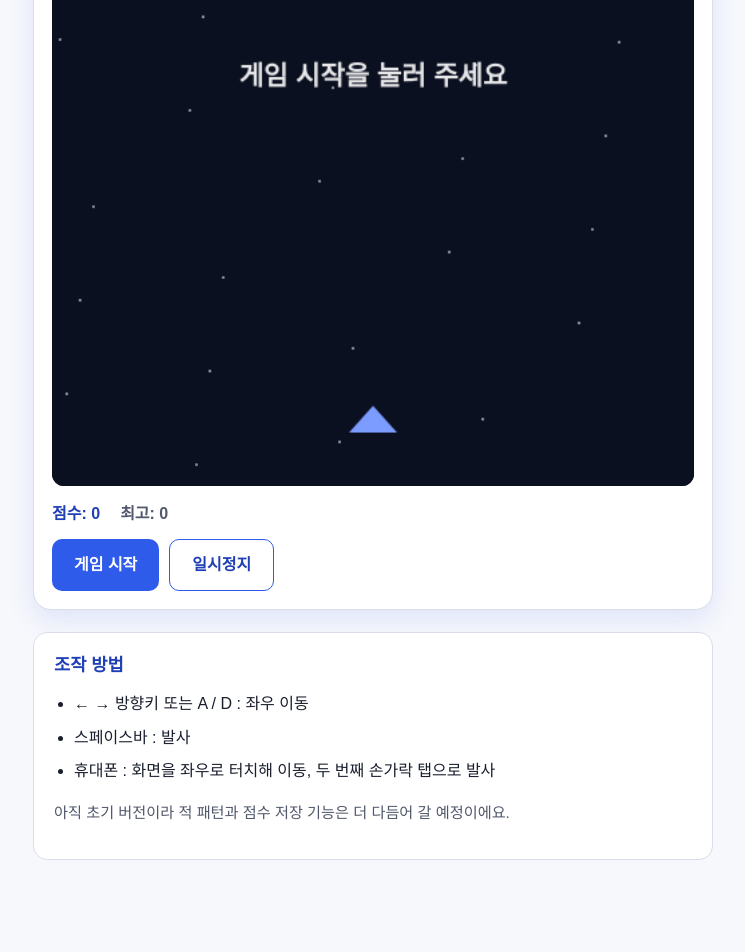
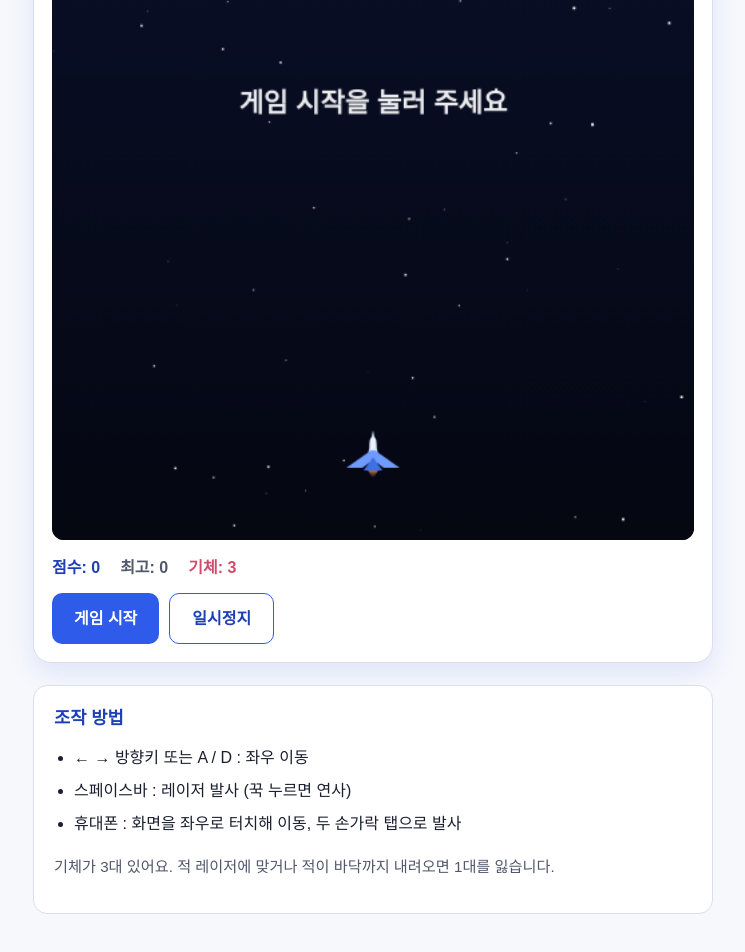
Before and after one commit to goodmin-hue/goodmin-hue.github.io, a website: page galaga.html in a window 1280 px wide. Shown: the part 538-1490 px from the top of the page, without its empty margins (267-1012 px from the left). Before the commit the page ends 1458 px from the top, so only its background shows below. Drawn offline with Linux system fonts and the light colour scheme.

Commit message:
갤러그 게임 개편: 전투기/적기 모양, 레이저 발사, 속도 완화, 비주얼 보강

```diff
--- a/galaga.html
+++ b/galaga.html
@@ -3,7 +3,7 @@
 <head>
   <meta charset="UTF-8">
   <meta name="viewport" content="width=device-width, initial-scale=1">
-  <meta name="description" content="김민재의 작업 노트 안에서 즐기는 간단한 갤러그 미니 게임">
+  <meta name="description" content="김민재의 작업 노트 안에서 즐기는 갤러그 스타일 전투기 슈팅 미니 게임">
   <title>갤러그 미니 게임 — 김민재의 작업 노트</title>
   <style>
     :root{
@@ -19,9 +19,7 @@
     a{ color:var(--accent-dark); }
     a:focus-visible, button:focus-visible{ outline:3px solid var(--accent); outline-offset:3px; }
 
-    header{
-      border-bottom:1px solid var(--line); background:#ffffffee;
-    }
+    header{ border-bottom:1px solid var(--line); background:#ffffffee; }
     .bar{
       max-width:720px; margin:0 auto; padding:14px 20px;
       display:flex; justify-content:space-between; align-items:center; gap:16px;
@@ -39,7 +37,7 @@
       padding:18px; box-shadow:0 10px 26px rgba(47,91,234,.12);
     }
     canvas{
-      display:block; width:100%; height:auto; background:#0b1020;
+      display:block; width:100%; height:auto; background:#060814;
       border-radius:12px; touch-action:none;
     }
 
@@ -49,6 +47,8 @@
     }
     .hud .score{ color:var(--accent-dark); }
     .hud .best{ color:var(--muted); font-weight:600; }
+    .hud .lives{ color:#d14b6a; }
+    .hud #state{ color:var(--accent-dark); }
 
     .controls{ display:flex; flex-wrap:wrap; gap:10px; margin-top:12px; }
     .btn{
@@ -80,14 +80,15 @@
 
   <main>
     <h1>갤러그 미니 게임</h1>
-    <p class="lead">아직 만드는 중인 간단한 버전이에요. 우주선을 움직여 적을 맞혀 보세요.</p>
+    <p class="lead">전투기를 조종해 적 편대를 레이저로 격추하세요.</p>
 
     <div class="game-wrap">
-      <canvas id="game" width="480" height="600" aria-label="갤러그 미니 게임 화면" role="img"></canvas>
+      <canvas id="game" width="480" height="640" aria-label="갤러그 스타일 전투기 슈팅 게임 화면" role="img"></canvas>
 
       <div class="hud">
         <span class="score">점수: <span id="score">0</span></span>
         <span class="best">최고: <span id="best">0</span></span>
+        <span class="lives">기체: <span id="lives">3</span></span>
         <span id="state" aria-live="polite"></span>
       </div>
 
@@ -101,10 +102,10 @@
       <h2>조작 방법</h2>
       <ul>
         <li>← → 방향키 또는 A / D : 좌우 이동</li>
-        <li>스페이스바 : 발사</li>
-        <li>휴대폰 : 화면을 좌우로 터치해 이동, 두 번째 손가락 탭으로 발사</li>
+        <li>스페이스바 : 레이저 발사 (꾹 누르면 연사)</li>
+        <li>휴대폰 : 화면을 좌우로 터치해 이동, 두 손가락 탭으로 발사</li>
       </ul>
-      <p class="note">아직 초기 버전이라 적 패턴과 점수 저장 기능은 더 다듬어 갈 예정이에요.</p>
+      <p class="note">기체가 3대 있어요. 적 레이저에 맞거나 적이 바닥까지 내려오면 1대를 잃습니다.</p>
     </section>
   </main>
 
@@ -116,51 +117,65 @@
 
       var scoreEl = document.getElementById("score");
       var bestEl = document.getElementById("best");
+      var livesEl = document.getElementById("lives");
       var stateEl = document.getElementById("state");
       var startBtn = document.getElementById("start");
       var pauseBtn = document.getElementById("pause");
 
       var BEST_KEY = "galaga_best";
 
-      // 게임 상태
       var running = false, paused = false, over = false;
-      var score = 0;
+      var score = 0, lives = 3, wave = 1;
       var best = Number(localStorage.getItem(BEST_KEY) || 0);
       bestEl.textContent = best;
 
-      var player, bullets, enemies, enemyBullets, keys, spawnTimer, enemyDir, tick;
+      var player, bullets, enemies, enemyBullets, particles, stars;
+      var keys, touchDir, tick, enemyDir, invuln;
 
-      function reset() {
-        player = { x: W / 2, y: H - 50, w: 36, h: 20, speed: 5, cooldown: 0 };
+      // ---- 초기화 ----
+      function makeStars() {
+        stars = [];
+        for (var i = 0; i < 70; i++) {
+          stars.push({
+            x: Math.random() * W,
+            y: Math.random() * H,
+            r: Math.random() * 1.6 + 0.4,
+            sp: Math.random() * 0.6 + 0.3
+          });
+        }
+      }
+
+      function reset(full) {
+        player = { x: W / 2, y: H - 64, w: 40, h: 34, speed: 3.2, cooldown: 0 };
         bullets = [];
         enemies = [];
         enemyBullets = [];
+        particles = [];
         keys = {};
-        spawnTimer = 0;
+        touchDir = 0;
+        tick = 0;
         enemyDir = 1;
-        tick = 0;
-        score = 0;
-        over = false;
-        scoreEl.textContent = "0";
+        invuln = 0;
+        if (full) { score = 0; lives = 3; wave = 1; }
+        scoreEl.textContent = score;
+        livesEl.textContent = lives;
         spawnWave();
       }
 
-      // 적 한 줄 생성
       function spawnWave() {
-        var cols = 7, startX = 50, gapX = 60, startY = 60, gapY = 46;
-        var rows = 3;
+        var cols = 6, rows = 3, startX = 60, gapX = 72, startY = 70, gapY = 54;
         for (var r = 0; r < rows; r++) {
           for (var c = 0; c < cols; c++) {
             enemies.push({
-              x: startX + c * gapX,
-              y: startY + r * gapY,
-              w: 30, h: 22, alive: true
+              x: startX + c * gapX, y: startY + r * gapY,
+              w: 34, h: 28, alive: true,
+              row: r, phase: Math.random() * Math.PI * 2
             });
           }
         }
       }
 
-      function setState(text) { stateEl.textContent = text; }
+      function setState(t) { stateEl.textContent = t; }
 
       function rectsHit(a, b) {
         return a.x < b.x + b.w && a.x + a.w > b.x &&
@@ -169,20 +184,31 @@
 
       function shoot() {
         if (player.cooldown > 0) return;
-        bullets.push({ x: player.x - 2, y: player.y - 14, w: 4, h: 12, speed: 8 });
-        player.cooldown = 14;
+        // 좌우 2줄기 레이저
+        bullets.push({ x: player.x - 11, y: player.y - 18, w: 3, h: 20, speed: 9 });
+        bullets.push({ x: player.x + 8, y: player.y - 18, w: 3, h: 20, speed: 9 });
+        player.cooldown = 10;
       }
 
-      // 입력
+      function burst(x, y, color) {
+        for (var i = 0; i < 14; i++) {
+          var ang = Math.random() * Math.PI * 2;
+          var sp = Math.random() * 3 + 1;
+          particles.push({
+            x: x, y: y,
+            vx: Math.cos(ang) * sp, vy: Math.sin(ang) * sp,
+            life: 1, color: color
+          });
+        }
+      }
+
+      // ---- 입력 ----
       document.addEventListener("keydown", function (e) {
         if (["ArrowLeft", "ArrowRight", " ", "Spacebar"].indexOf(e.key) !== -1) e.preventDefault();
         keys[e.key] = true;
-        if ((e.key === " " || e.key === "Spacebar") && running && !paused && !over) shoot();
       });
       document.addEventListener("keyup", function (e) { keys[e.key] = false; });
 
-      // 터치: 왼쪽 절반=왼쪽 이동, 오른쪽 절반=오른쪽 이동, 추가 탭=발사
-      var touchDir = 0;
       canvas.addEventListener("touchstart", handleTouch, { passive: false });
       canvas.addEventListener("touchmove", handleTouch, { passive: false });
       canvas.addEventListener("touchend", function (e) {
@@ -199,44 +225,53 @@
         if (e.touches.length >= 2) shoot();
       }
 
+      // ---- 업데이트 ----
       function update() {
         tick++;
         if (player.cooldown > 0) player.cooldown--;
+        if (invuln > 0) invuln--;
 
-        // 플레이어 이동
+        for (var si = 0; si < stars.length; si++) {
+          stars[si].y += stars[si].sp;
+          if (stars[si].y > H) { stars[si].y = 0; stars[si].x = Math.random() * W; }
+        }
+
         var left = keys["ArrowLeft"] || keys["a"] || keys["A"] || touchDir === -1;
         var right = keys["ArrowRight"] || keys["d"] || keys["D"] || touchDir === 1;
         if (left) player.x -= player.speed;
         if (right) player.x += player.speed;
         player.x = Math.max(player.w / 2, Math.min(W - player.w / 2, player.x));
 
-        // 내 총알
+        var firing = keys[" "] || keys["Spacebar"];
+        if (firing) shoot();
+
         for (var i = bullets.length - 1; i >= 0; i--) {
           bullets[i].y -= bullets[i].speed;
           if (bullets[i].y + bullets[i].h < 0) bullets.splice(i, 1);
         }
 
-        // 적 이동 (좌우로 움직이다 벽에 닿으면 한 칸 내려옴)
+        // 적 이동: 천천히 좌우로, 가벼운 물결 흔들림
+        var speedX = 0.35 + wave * 0.08;
         var hitEdge = false;
         for (var j = 0; j < enemies.length; j++) {
           var en = enemies[j];
           if (!en.alive) continue;
-          en.x += enemyDir * (0.6 + score * 0.002);
-          if (en.x < 10 || en.x + en.w > W - 10) hitEdge = true;
+          en.x += enemyDir * speedX;
+          if (en.x < 8 || en.x + en.w > W - 8) hitEdge = true;
         }
         if (hitEdge) {
           enemyDir *= -1;
           for (var k = 0; k < enemies.length; k++) {
-            if (enemies[k].alive) enemies[k].y += 16;
+            if (enemies[k].alive) enemies[k].y += 12;
           }
         }
 
-        // 적 발사 (가끔)
-        if (tick % 45 === 0) {
+        // 적 발사: 드물게
+        if (tick % 70 === 0) {
           var alive = enemies.filter(function (e2) { return e2.alive; });
           if (alive.length) {
-            var shooter = alive[Math.floor(Math.random() * alive.length)];
-            enemyBullets.push({ x: shooter.x + shooter.w / 2 - 2, y: shooter.y + shooter.h, w: 4, h: 10, speed: 3.5 });
+            var sh = alive[Math.floor(Math.random() * alive.length)];
+            enemyBullets.push({ x: sh.x + sh.w / 2 - 2, y: sh.y + sh.h, w: 4, h: 14, speed: 2.6 + wave * 0.15 });
           }
         }
         for (var b = enemyBullets.length - 1; b >= 0; b--) {
@@ -244,12 +279,13 @@
           if (enemyBullets[b].y > H) enemyBullets.splice(b, 1);
         }
 
-        // 충돌: 내 총알 vs 적
+        // 내 레이저 vs 적
         for (var bi = bullets.length - 1; bi >= 0; bi--) {
           for (var ei = 0; ei < enemies.length; ei++) {
             var e3 = enemies[ei];
             if (e3.alive && rectsHit(bullets[bi], e3)) {
               e3.alive = false;
+              burst(e3.x + e3.w / 2, e3.y + e3.h / 2, "255,120,90");
               bullets.splice(bi, 1);
               score += 10;
               scoreEl.textContent = score;
@@ -258,59 +294,177 @@
           }
         }
 
-        // 적 전멸하면 다음 웨이브
-        if (enemies.every(function (e4) { return !e4.alive; })) {
+        // 웨이브 클리어
+        if (enemies.length && enemies.every(function (e4) { return !e4.alive; })) {
           enemies = [];
+          wave++;
+          setState("웨이브 " + wave + " !");
           spawnWave();
         }
 
-        // 충돌: 적 총알 vs 플레이어 / 적이 바닥까지 내려옴 → 게임 오버
-        for (var eb = 0; eb < enemyBullets.length; eb++) {
-          if (rectsHit(enemyBullets[eb], player)) { endGame(); return; }
+        // 적 레이저 vs 플레이어
+        for (var eb = enemyBullets.length - 1; eb >= 0; eb--) {
+          if (invuln === 0 && rectsHit(enemyBullets[eb], player)) {
+            enemyBullets.splice(eb, 1);
+            hitPlayer();
+            return;
+          }
         }
+        // 적이 바닥 접근
         for (var ee = 0; ee < enemies.length; ee++) {
-          if (enemies[ee].alive && enemies[ee].y + enemies[ee].h >= player.y) { endGame(); return; }
+          if (enemies[ee].alive && enemies[ee].y + enemies[ee].h >= player.y - 4) {
+            hitPlayer();
+            return;
+          }
+        }
+
+        // 파티클
+        for (var p = particles.length - 1; p >= 0; p--) {
+          var pt = particles[p];
+          pt.x += pt.vx; pt.y += pt.vy; pt.vy += 0.04; pt.life -= 0.02;
+          if (pt.life <= 0) particles.splice(p, 1);
         }
       }
 
+      function hitPlayer() {
+        burst(player.x, player.y, "124,156,255");
+        lives--;
+        livesEl.textContent = lives;
+        if (lives <= 0) { endGame(); return; }
+        // 피격 후 잠깐 무적 + 적 레이저 비우기
+        invuln = 90;
+        enemyBullets = [];
+        player.x = W / 2;
+        setState("기체 손상! 남은 기체 " + lives);
+      }
+
+      // ---- 그리기 ----
+      function drawPlayer() {
+        if (invuln > 0 && Math.floor(tick / 5) % 2 === 0) return; // 깜빡임
+        var x = player.x, y = player.y;
+        ctx.save();
+        ctx.translate(x, y);
+
+        // 엔진 불꽃
+        var flame = 8 + Math.sin(tick * 0.5) * 4;
+        var g = ctx.createLinearGradient(0, 10, 0, 10 + flame);
+        g.addColorStop(0, "rgba(255,210,120,0.9)");
+        g.addColorStop(1, "rgba(255,90,60,0)");
+        ctx.fillStyle = g;
+        ctx.beginPath();
+        ctx.moveTo(-5, 10); ctx.lineTo(5, 10); ctx.lineTo(0, 10 + flame);
+        ctx.closePath(); ctx.fill();
+
+        // 동체
+        ctx.fillStyle = "#cfe0ff";
+        ctx.beginPath();
+        ctx.moveTo(0, -18);
+        ctx.lineTo(5, 6);
+        ctx.lineTo(-5, 6);
+        ctx.closePath();
+        ctx.fill();
+        // 주 날개
+        ctx.fillStyle = "#6f9bff";
+        ctx.beginPath();
+        ctx.moveTo(0, -4);
+        ctx.lineTo(20, 10);
+        ctx.lineTo(8, 10);
+        ctx.lineTo(0, 4);
+        ctx.lineTo(-8, 10);
+        ctx.lineTo(-20, 10);
+        ctx.closePath();
+        ctx.fill();
+        // 꼬리 날개
+        ctx.fillStyle = "#3f6fe0";
+        ctx.beginPath();
+        ctx.moveTo(0, 2); ctx.lineTo(7, 12); ctx.lineTo(-7, 12);
+        ctx.closePath(); ctx.fill();
+        // 콕핏
+        ctx.fillStyle = "#eaf1ff";
+        ctx.beginPath();
+        ctx.ellipse(0, -8, 2.6, 5, 0, 0, Math.PI * 2);
+        ctx.fill();
+        ctx.restore();
+      }
+
+      function drawEnemy(e) {
+        var cx = e.x + e.w / 2, cy = e.y + e.h / 2;
+        ctx.save();
+        ctx.translate(cx, cy);
+        // 아래를 향한 적 전투기
+        // 날개
+        ctx.fillStyle = "#ff7a6b";
+        ctx.beginPath();
+        ctx.moveTo(0, 6);
+        ctx.lineTo(18, -8);
+        ctx.lineTo(7, -8);
+        ctx.lineTo(0, -2);
+        ctx.lineTo(-7, -8);
+        ctx.lineTo(-18, -8);
+        ctx.closePath();
+        ctx.fill();
+        // 동체 (아래로 뾰족)
+        ctx.fillStyle = "#ffd36b";
+        ctx.beginPath();
+        ctx.moveTo(0, 15);
+        ctx.lineTo(5, -8);
+        ctx.lineTo(-5, -8);
+        ctx.closePath();
+        ctx.fill();
+        // 콕핏
+        ctx.fillStyle = "#b03a52";
+        ctx.beginPath();
+        ctx.ellipse(0, 4, 2.4, 4, 0, 0, Math.PI * 2);
+        ctx.fill();
+        ctx.restore();
+      }
+
+      function drawLaser(b, core, glow) {
+        ctx.save();
+        ctx.shadowColor = glow;
+        ctx.shadowBlur = 12;
+        ctx.fillStyle = core;
+        ctx.fillRect(b.x, b.y, b.w, b.h);
+        ctx.restore();
+      }
+
       function draw() {
-        ctx.fillStyle = "#0b1020";
+        // 배경 그라데이션
+        var bg = ctx.createLinearGradient(0, 0, 0, H);
+        bg.addColorStop(0, "#0a1230");
+        bg.addColorStop(1, "#050711");
+        ctx.fillStyle = bg;
         ctx.fillRect(0, 0, W, H);
 
-        // 별 배경
-        ctx.fillStyle = "rgba(255,255,255,0.5)";
-        for (var s = 0; s < 40; s++) {
-          var sx = (s * 97) % W;
-          var sy = ((s * 53) + tick) % H;
-          ctx.fillRect(sx, sy, 2, 2);
+        // 별
+        for (var s = 0; s < stars.length; s++) {
+          var st = stars[s];
+          ctx.fillStyle = "rgba(255,255,255," + (0.3 + st.r * 0.35) + ")";
+          ctx.fillRect(st.x, st.y, st.r, st.r);
         }
 
-        // 플레이어 (삼각 우주선)
-        ctx.fillStyle = "#7c9cff";
-        ctx.beginPath();
-        ctx.moveTo(player.x, player.y - player.h / 2);
-        ctx.lineTo(player.x - player.w / 2, player.y + player.h / 2);
-        ctx.lineTo(player.x + player.w / 2, player.y + player.h / 2);
-        ctx.closePath();
-        ctx.fill();
-
-        // 내 총알
-        ctx.fillStyle = "#ffffff";
-        bullets.forEach(function (b) { ctx.fillRect(b.x, b.y, b.w, b.h); });
+        // 적 레이저 (빨강 빔)
+        for (var i = 0; i < enemyBullets.length; i++) {
+          drawLaser(enemyBullets[i], "#ff5a5a", "rgba(255,90,90,0.9)");
+        }
+        // 내 레이저 (청록 빔)
+        for (var j = 0; j < bullets.length; j++) {
+          drawLaser(bullets[j], "#8ffcff", "rgba(120,220,255,0.9)");
+        }
 
         // 적
-        enemies.forEach(function (e) {
-          if (!e.alive) return;
-          ctx.fillStyle = "#ff6b8b";
-          ctx.fillRect(e.x, e.y, e.w, e.h);
-          ctx.fillStyle = "#ffd36b";
-          ctx.fillRect(e.x + 6, e.y + 6, 6, 6);
-          ctx.fillRect(e.x + e.w - 12, e.y + 6, 6, 6);
-        });
+        for (var k = 0; k < enemies.length; k++) {
+          if (enemies[k].alive) drawEnemy(enemies[k]);
+        }
 
-        // 적 총알
-        ctx.fillStyle = "#ffd36b";
-        enemyBullets.forEach(function (b) { ctx.fillRect(b.x, b.y, b.w, b.h); });
+        // 파티클
+        for (var p = 0; p < particles.length; p++) {
+          var pt = particles[p];
+          ctx.fillStyle = "rgba(" + pt.color + "," + Math.max(0, pt.life) + ")";
+          ctx.fillRect(pt.x, pt.y, 3, 3);
+        }
+
+        drawPlayer();
       }
 
       function loop() {
@@ -320,7 +474,7 @@
       }
 
       function startGame() {
-        reset();
+        reset(true);
         running = true; paused = false;
         startBtn.textContent = "다시 시작";
         pauseBtn.disabled = false;
@@ -354,10 +508,12 @@
       startBtn.addEventListener("click", startGame);
       pauseBtn.addEventListener("click", togglePause);
 
-      // 시작 전 안내 화면 한 번 그리기
-      reset();
+      // 시작 전 안내 화면
+      makeStars();
+      reset(true);
+      running = false;
       draw();
-      ctx.fillStyle = "rgba(255,255,255,0.9)";
+      ctx.fillStyle = "rgba(255,255,255,0.92)";
       ctx.font = "bold 20px sans-serif";
       ctx.textAlign = "center";
       ctx.fillText("게임 시작을 눌러 주세요", W / 2, H / 2);
```
